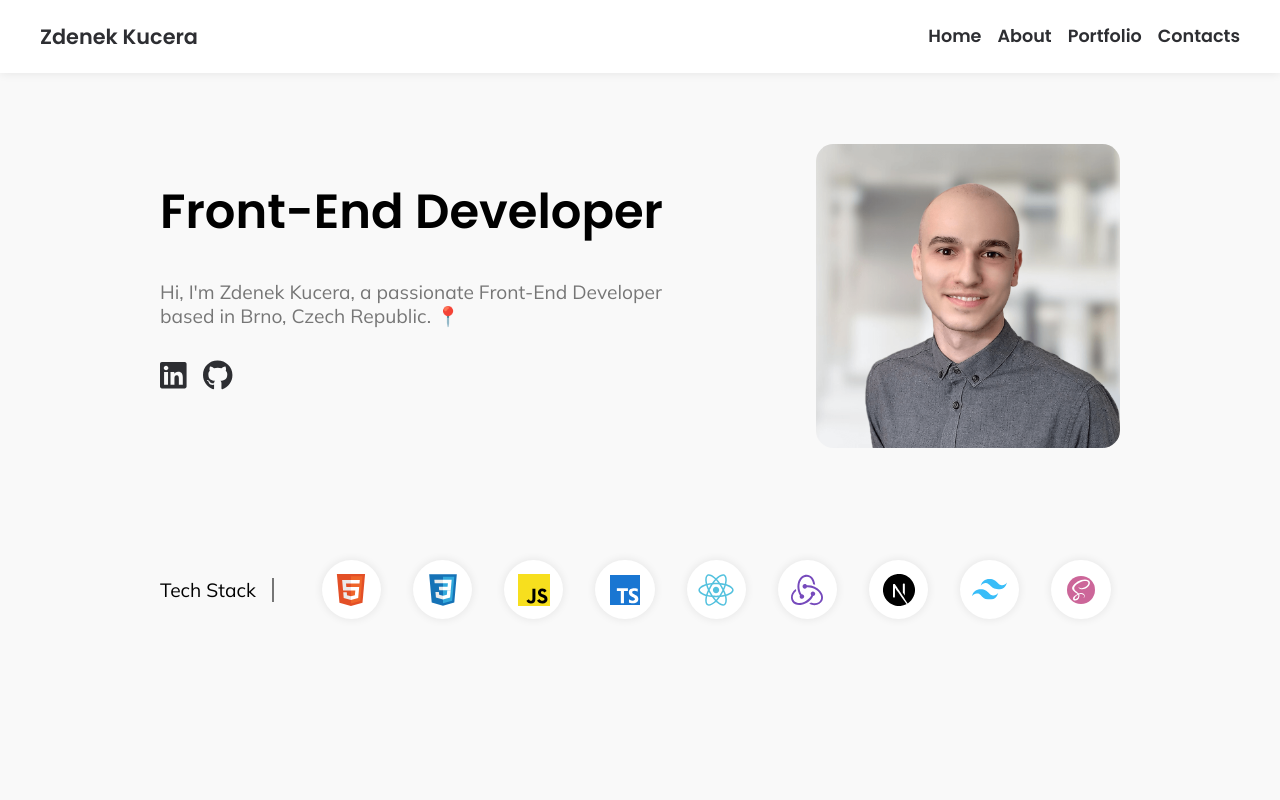
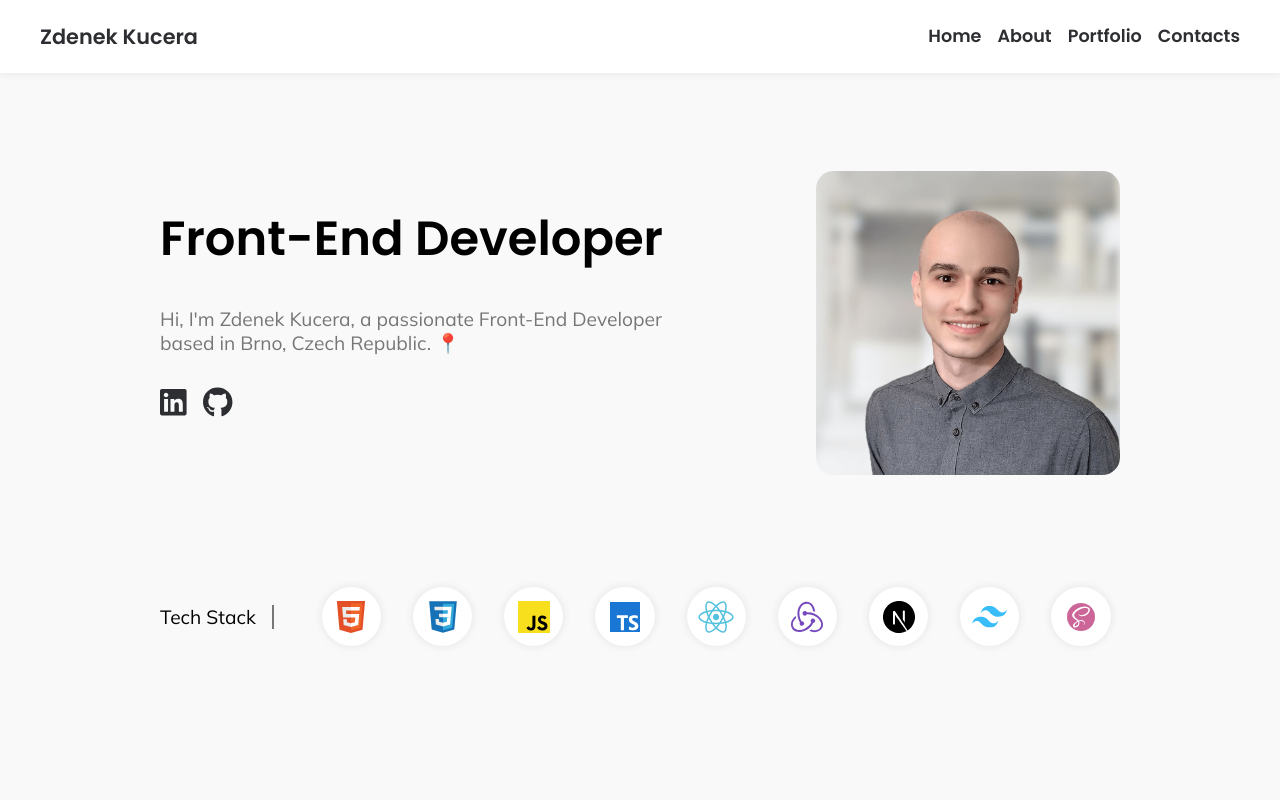
Before and after one commit to zdenekdev/portfolio, a React (Create React App) app: page / in a window 1280 px wide. Shown: the top 800 px of the page. Built offline with nearby package versions, Linux system fonts and the light colour scheme.

Commit message:
change hero__content padding-top

```diff
--- a/src/index.css
+++ b/src/index.css
@@ -180,6 +180,7 @@ h3 {
   flex-direction: column;
   width: 100%;
   position: relative;
+  padding-top: 1.7rem;
 }
 
 .hero__main {
```
Also changed, not shown: 1 other file (tests, documents, lock files or other folders).
